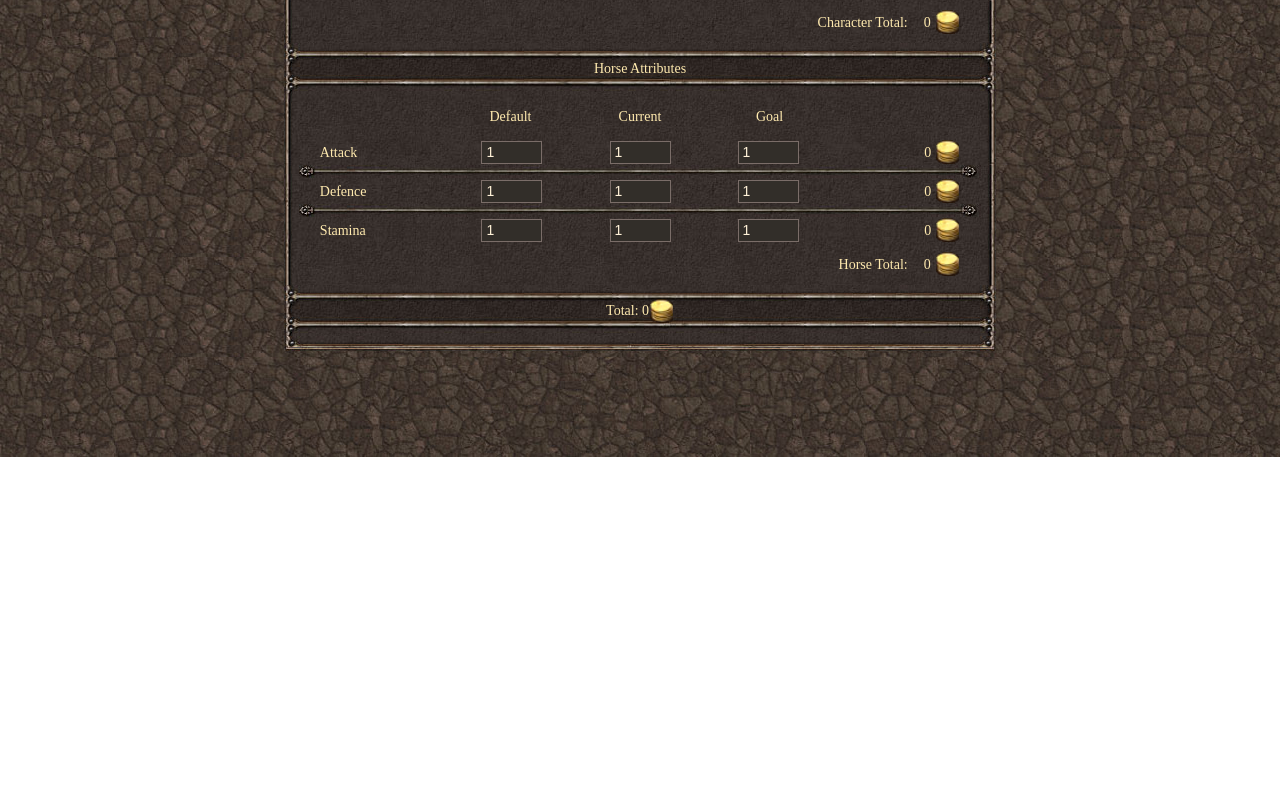
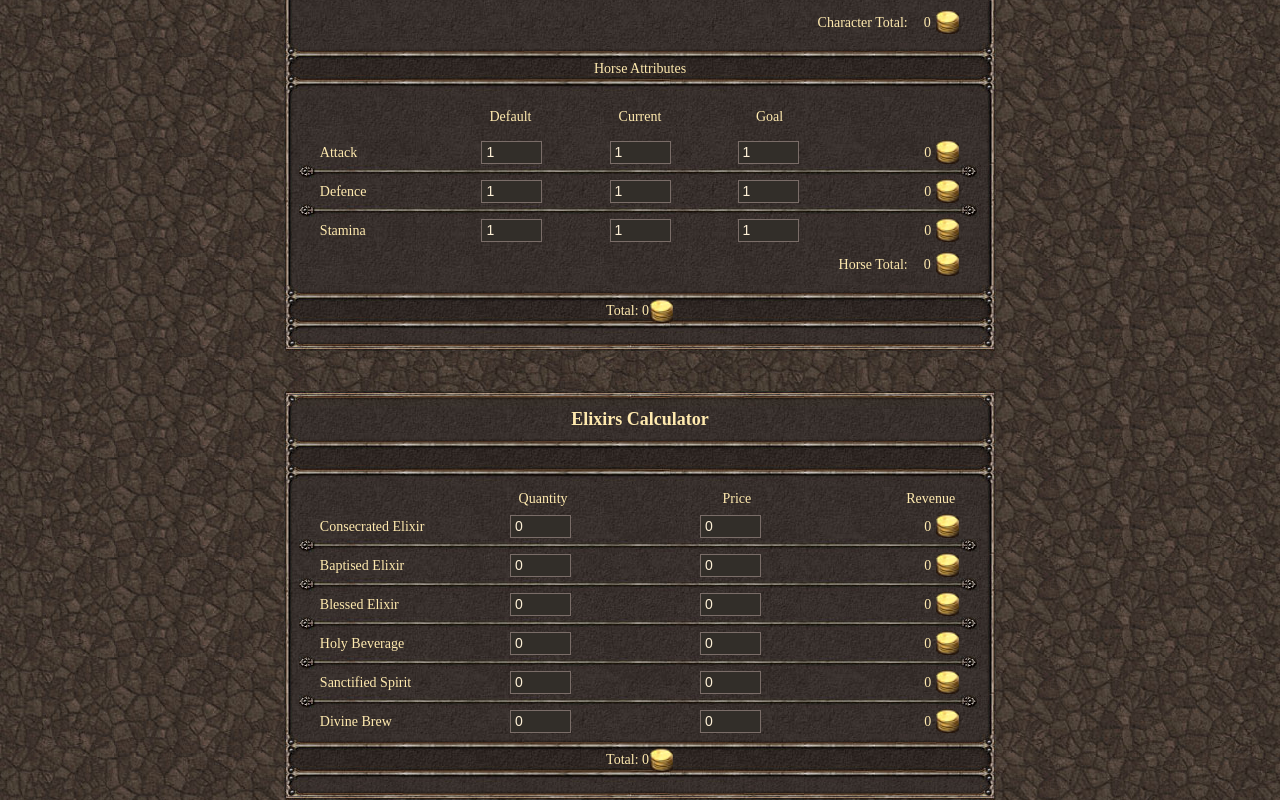
Before and after one commit to TheMshary/Holy-War-Tools, a Next.js app: page / in a window 1280 px wide. Shown: the part 343-1143 px from the top of the page. Before the commit the page ends 800 px from the top, so only its background shows below. Built offline with nearby package versions, Linux system fonts and the light colour scheme.

Commit message:
Implemented Elixir Calcualtor :D

```diff
--- /dev/null
+++ b/src/app/components/ElixirsCalculator/Elixir.tsx
@@ -0,0 +1,40 @@
+import React, { useState } from 'react'
+import { ElixirType } from "./types";
+
+const Elixir = ({ elixir, updateElixir }: { elixir: ElixirType, updateElixir: Function }) => {
+    const calculateRevenue = (quantity: number, price: number) => {
+        return quantity * price * 0.9;
+    }
+
+    const updateQuantity = (e: React.ChangeEvent<HTMLInputElement>) => {
+        const newQuantity = Number(e.target.value);
+        updateElixir({
+            ...elixir, quantity: newQuantity, revenue: calculateRevenue(newQuantity, elixir.price)
+        })
+    }
+
+    const updatePrice = (e: React.ChangeEvent<HTMLInputElement>) => {
+        const newPrice = Number(e.target.value);
+        updateElixir({
+            ...elixir, price: newPrice, revenue: calculateRevenue(elixir.quantity, newPrice)
+        })
+    }
+
+    return (
+        <div className="col-span-4 grid grid-cols-4 gap-30 flex items-center" style={{ width: "92%", margin: "auto" }}>
+            <p className="col-span-1" style={{ color: "#ffeaaf", fontSize: "14px", textAlign: "left", fontFamily: "'Times New Roman', Times, serif", textWrap: "nowrap" }}>{elixir.name}</p>
+            <p className="col-span-1">
+                <input type="text" onChange={updateQuantity} value={elixir.quantity} style={{ backgroundColor: "#322e29", borderColor: "#7a6d68", borderWidth: "1px", color: "#fef1d7", fontSize: "14px" }} className="px-1" size={4} />
+            </p>
+            <p className="col-span-1">
+                <input type="text" onChange={updatePrice} value={elixir.price} style={{ backgroundColor: "#322e29", borderColor: "#7a6d68", borderWidth: "1px", color: "#fef1d7", fontSize: "14px" }} className="px-1" size={4} />
+            </p>
+            <div className="col-span-1 flex justify-end gap-1 items-center">
+                <p style={{ color: "#ffeaaf", fontSize: "14px", textAlign: "center", fontFamily: "'Times New Roman', Times, serif" }}>{elixir.revenue}</p>
+                <img src="/assets/gold.gif" style={{ height: 26 }} />
+            </div>
+        </div>
+    )
+}
+
+export default Elixir;
--- /dev/null
+++ b/src/app/components/ElixirsCalculator/index.tsx
@@ -0,0 +1,116 @@
+'use client';
+import React, { useEffect, useMemo, useState } from 'react'
+import InnerHead from "../../assets/images/innerhead_0_0.jpg";
+import Cont_Zero from "../../assets/images/cont_0_original.jpg";
+import Image from "next/image";
+
+import Elixir from "./Elixir";
+import { Elixirs, ElixirType } from "./types";
+
+const defaultElixirs: Elixirs = [{
+    name: "Consecrated Elixir",
+    quantity: 0,
+    price: 0,
+    revenue: 0,
+}, {
+    name: "Baptised Elixir",
+    quantity: 0,
+    price: 0,
+    revenue: 0,
+}, {
+    name: "Blessed Elixir",
+    quantity: 0,
+    price: 0,
+    revenue: 0,
+}, {
+    name: "Holy Beverage",
+    quantity: 0,
+    price: 0,
+    revenue: 0,
+}, {
+    name: "Sanctified Spirit",
+    quantity: 0,
+    price: 0,
+    revenue: 0,
+}, {
+    name: "Divine Brew",
+    quantity: 0,
+    price: 0,
+    revenue: 0,
+}]
+
+const ElixirsCalculator = () => {
+    const [elixirs, setElixirs] = useState(defaultElixirs);
+
+    useEffect(() => {
+        try {
+            const storedElixirs = localStorage.getItem("elixirs");
+            if (storedElixirs !== null) setElixirs(JSON.parse(storedElixirs));
+        } catch (err) {
+            console.warn("Failed to parse elixirs from localStorage", err);
+            setElixirs(defaultElixirs);
+        }
+    }, []);
+
+    useEffect(() => {
+        localStorage.setItem("elixirs", JSON.stringify(elixirs));
+    }, [elixirs]);
+
+    const elixirsTotalRevenue = useMemo(() => {
+        return elixirs.reduce((sum, s) => sum + s.revenue, 0);
+    }, [elixirs]);
+
+    const updateElixir = (newElixir: ElixirType) => {
+        setElixirs(prevElixirs => [...prevElixirs.map(elixir => elixir.name === newElixir.name ? newElixir : elixir)] as Elixirs)
+    }
+
+    return (
+        <div className="w-auto max-w-fit mx-auto" style={{ width: 712 }}>
+            <div className="grid">
+                <div className="col-span-4 mt-10">
+                    <img src="/assets/foot_0_flipped.jpg" />
+                </div>
+                <div className="col-span-4 flex justify-center items-center" style={{ backgroundImage: `url(${Cont_Zero.src})`, width: 712 }}>
+                    <p style={{ color: "#ffeaaf", fontSize: "18px", textAlign: "center", fontWeight: "bold", fontFamily: "'Times New Roman', Times, serif" }}>Elixirs Calculator</p>
+                </div>
+                <div className="col-span-4 flex justify-center items-center" style={{ backgroundImage: `url(${InnerHead.src})`, height: 51, width: 712 }}>
+                    <p style={{ color: "#ffeaaf", fontSize: "14px", textAlign: "center", fontFamily: "'Times New Roman', Times, serif" }}></p>
+                </div>
+                <div style={{ backgroundImage: `url(${Cont_Zero.src})`, width: 712 }}>
+                    <div className="col-span-4 my-1">
+                        <div className="col-span-4 grid grid-cols-4 gap-30 flex items-center" style={{ width: "92%", margin: "auto" }}>
+                            <p className="col-span-1" style={{ color: "#ffeaaf", fontSize: "14px", textAlign: "center", fontFamily: "'Times New Roman', Times, serif" }}></p>
+                            <p className="col-span-1" style={{ color: "#ffeaaf", fontSize: "14px", textAlign: "center", fontFamily: "'Times New Roman', Times, serif" }}>Quantity</p>
+                            <p className="col-span-1" style={{ color: "#ffeaaf", fontSize: "14px", textAlign: "center", fontFamily: "'Times New Roman', Times, serif" }}>Price</p>
+                            <p className="col-span-1 " style={{ color: "#ffeaaf", fontSize: "14px", textAlign: "center", fontFamily: "'Times New Roman', Times, serif" }}>Revenue</p>
+                        </div>
+                    </div>
+                    <div className="col-span-4" style={{ paddingRight: "8px", paddingLeft: "8px" }}>
+                        {elixirs.map(elixir => (
+                            <div key={elixir.name}>
+                                <Elixir elixir={elixir} updateElixir={updateElixir} />
+                                {elixir.name != "Divine Brew" && <Image src="/assets/trennlinie.jpg" width={682} height={13} alt="divider" className="mx-auto" />}
+                            </div>
+                        )
+                        )}
+                    </div>
+                </div>
+            </div >
+            <div className="grid">
+                <div style={{ backgroundImage: `url(${Cont_Zero.src})`, width: 712 }}>
+                    <div className="col-span-5 flex justify-center items-center" style={{ backgroundImage: `url(${InnerHead.src})`, height: 51, width: 712 }}>
+                        <p style={{ color: "#ffeaaf", fontSize: "14px", textAlign: "center", fontFamily: "'Times New Roman', Times, serif" }}>
+                            Total: {elixirsTotalRevenue.toLocaleString()}
+                        </p>
+                        <img src="/assets/gold.gif" style={{ height: 26 }} />
+                    </div>
+                    <div className="col-span-5">
+                        <img src="/assets/foot_0.jpg" />
+                    </div>
+                </div>
+            </div >
+        </div >
+    )
+}
+
+export default ElixirsCalculator;
--- /dev/null
+++ b/src/app/components/ElixirsCalculator/types.tsx
@@ -0,0 +1,10 @@
+export type ElixirName = "Consecrated Elixir" | "Baptised Elixir" | "Blessed Elixir" | "Holy Beverage" | "Sanctified Spirit" | "Divine Brew";
+
+export type ElixirType = {
+    name: ElixirName,
+    quantity: number,
+    price: number,
+    revenue: number,
+}
+
+export type Elixirs = [ElixirType, ElixirType, ElixirType, ElixirType, ElixirType, ElixirType];
--- a/src/app/page.tsx
+++ b/src/app/page.tsx
@@ -2,11 +2,13 @@ import React from 'react'
 import tableHead from '../../public/assets/table_head.jpg';
 import bg from '../../public/assets/bg_content_cropped.jpg';
 import StatsCalculator from './components/StatsCalculator';
+import ElixirsCalculator from './components/ElixirsCalculator';
 
 const Home = () => {
   return (
     <div style={{ backgroundImage: `url(${bg.src})` }} className="min-h-screen">
       <StatsCalculator />
+      <ElixirsCalculator />
     </div>
   )
 }
```
